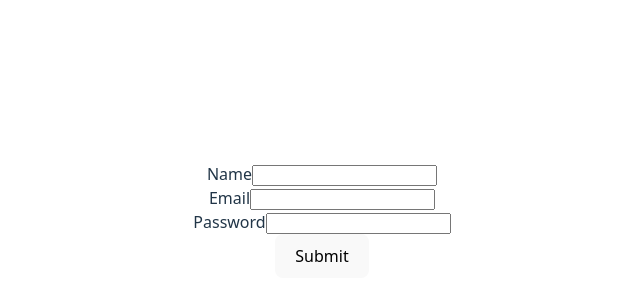
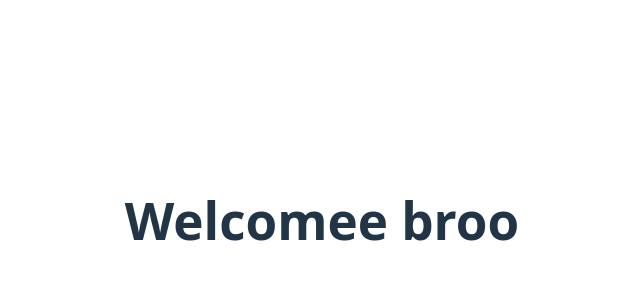
Before and after one commit to NaufalArkaan/React-Typescript, a React (Vite) app: page / in a window 1280 px wide. Shown: the part 180-480 px from the top of the page, without its empty margins (318-958 px from the left). Built offline with nearby package versions, Linux system fonts and the light colour scheme.

Commit message:
tambah conditional-rendering

```diff
--- a/src/App.css
+++ b/src/App.css
@@ -44,3 +44,7 @@
 .red-text{
   color: red;
 }
+
+.green-text{
+  color: green;
+}
--- a/src/App.tsx
+++ b/src/App.tsx
@@ -1,10 +1,10 @@
 import './App.css'
-import FormComponent from './materi/state/FormComponent'
+import LogicalOperator from './materi/conditional-rendering/LogicalOperator'
 
 function App() {
   return (
     <>
-      <FormComponent />
+      <LogicalOperator isLoggedIn={true}/>
     </>
   )
 };
--- /dev/null
+++ b/src/materi/conditional-rendering/LogicalOperator.tsx
@@ -0,0 +1,14 @@
+type Props = {
+    isLoggedIn: boolean
+}
+
+const LogicalOperator = ({ isLoggedIn }: Props) => {
+  return (
+    <div>
+        {isLoggedIn && <h1>Welcomee broo</h1>}
+        {isLoggedIn || <h1>Welcomee broo</h1>}
+    </div>
+  )
+}
+
+export default LogicalOperator
```
Also changed, not shown: src/materi/conditional-rendering/IfElse.tsx (added, +18 -0 lines), src/materi/conditional-rendering/TernaryOperator.tsx (added, +11 -0 lines).
